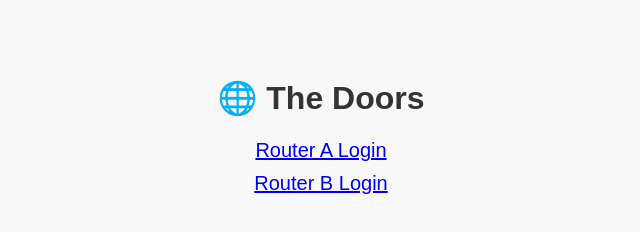
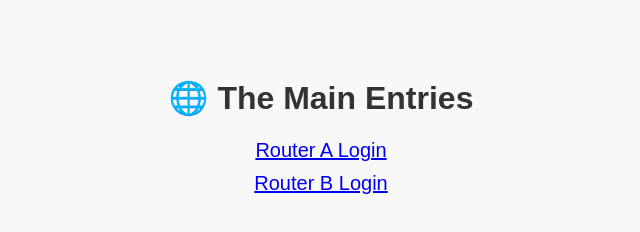
Before and after one commit to Jeffery801/github.io, a plain HTML site: page index.html in a window 1280 px wide. Shown: the whole page, without its empty margins (319-959 px from the left). Drawn offline with Linux system fonts and the light colour scheme.

Commit message:
Update index.html

```diff
--- a/index.html
+++ b/index.html
@@ -10,7 +10,7 @@
   </style>
 </head>
 <body>
-  <h1>🌐 The Doors</h1>
+  <h1>🌐 The Main Entries</h1>
   <a href="https://routerA.huziniu.com">Router A Login</a>
   <a href="https://routerB.huziniu.com">Router B Login</a>
 </body>
```
